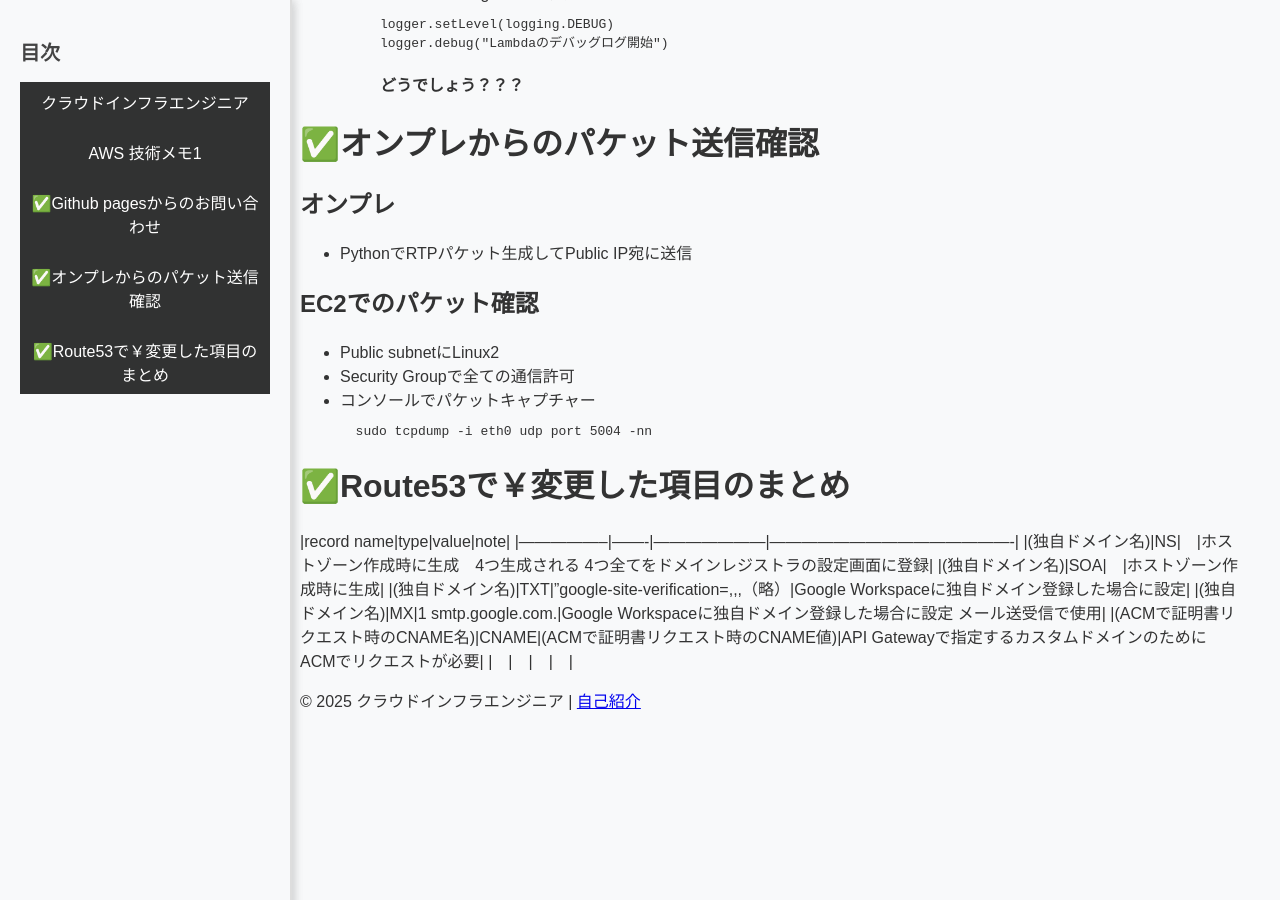
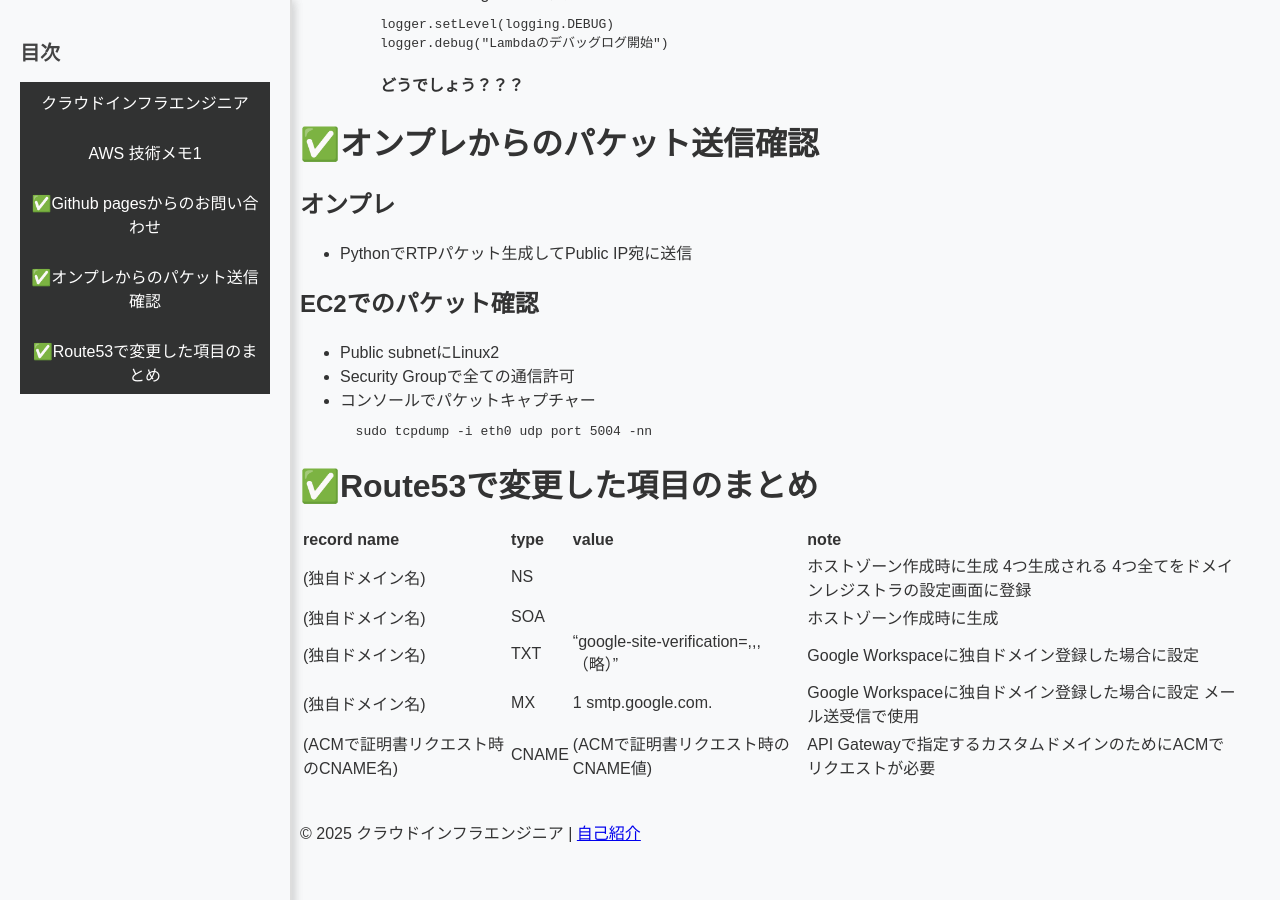
Before and after one commit to cloudrobo48/aws-cloud, a Jekyll site: the page built from docs/aws/aws-top.md, in a window 1280 px wide and 900 px high, scrolled down 1460 px. Built offline with Jekyll 4.4.1, drawn with Linux system fonts in a browser that asks for light colours.

Commit message:
Update aws-top.md

```diff
--- a/docs/aws/aws-top.md
+++ b/docs/aws/aws-top.md
@@ -59,12 +59,13 @@ layout: default
     sudo tcpdump -i eth0 udp port 5004 -nn
 ~~~
 
-# ✅Route53で￥変更した項目のまとめ
+# ✅Route53で変更した項目のまとめ
+
 |record name|type|value|note|
 |-----------------|-------|---------------------|----------------------------------------------|
-|(独自ドメイン名)|NS|　|ホストゾーン作成時に生成　4つ生成される 4つ全てをドメインレジストラの設定画面に登録|
-|(独自ドメイン名)|SOA|　|ホストゾーン作成時に生成|
-|(独自ドメイン名)|TXT|"google-site-verification=,,,（略）|Google Workspaceに独自ドメイン登録した場合に設定|
+|(独自ドメイン名)|NS| |ホストゾーン作成時に生成 4つ生成される 4つ全てをドメインレジストラの設定画面に登録|
+|(独自ドメイン名)|SOA| |ホストゾーン作成時に生成|
+|(独自ドメイン名)|TXT|"google-site-verification=,,,（略）"|Google Workspaceに独自ドメイン登録した場合に設定|
 |(独自ドメイン名)|MX|1 smtp.google.com.|Google Workspaceに独自ドメイン登録した場合に設定 メール送受信で使用|
 |(ACMで証明書リクエスト時のCNAME名)|CNAME|(ACMで証明書リクエスト時のCNAME値)|API Gatewayで指定するカスタムドメインのためにACMでリクエストが必要|
-|　|　|　|　|
+| | | | |
```
